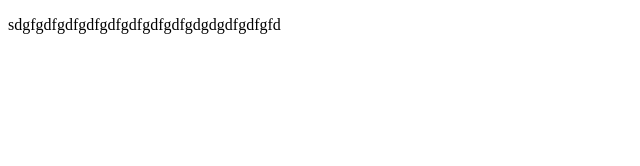
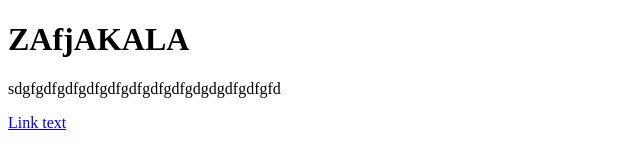
Before and after one commit to AdShSa/Git-Start, a plain HTML site: page test.html in a window 1280 px wide. Shown: the whole page, without its empty margins (0-640 px from the left). Drawn offline with Linux system fonts and the light colour scheme.

Commit message:
link and headers added

```diff
--- a/test.html
+++ b/test.html
@@ -1,9 +1,11 @@
 <!DOCTYPE html>
 <html>
     <head>
-        <title>Zagolovoc Stranici</title>
+        <title>nazvanie Stranici</title>
     </head>
     <body>
+        <h1> ZAfjAKALA  </h1>
         <p>sdgfgdfgdfgdfgdfgdfgdfgdfgdgdgdfgdfgfd</p>
+        <a href="#header">Link text</a>
     </body>
 </html>
```
